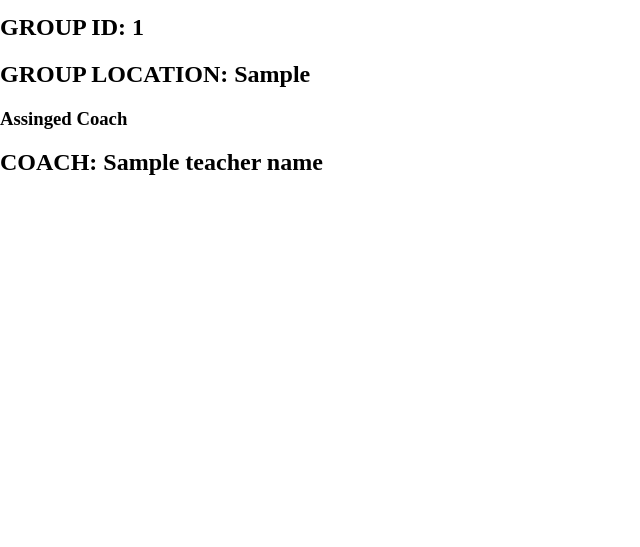
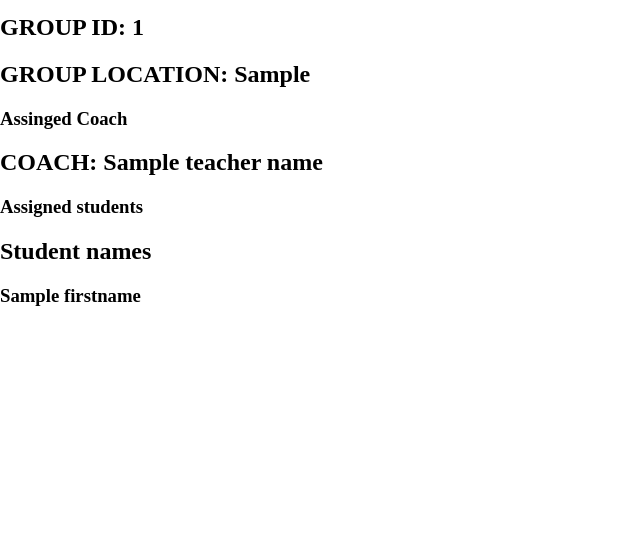
Before and after one commit to DenGian/php-crud, a PHP site: template View/groupinfopage.php in a window 1280 px wide. Shown: the part 155-702 px from the top of the page, without its empty margins (0-640 px from the left). Run offline with PHP 8.4, Linux system fonts and the light colour scheme; the template is opened without the code that fills it: most values are stand-ins (such as "Sample title", 1, 10 or a date in 2020).

Commit message:
added section to display all assigned students

```diff
--- a/View/groupinfopage.php
+++ b/View/groupinfopage.php
@@ -8,5 +8,11 @@
         <h2>GROUP LOCATION: <?= $group->getGroupLocation(); ?></h2>
         <h3>Assinged Coach</h3>
         <h2>COACH: <?= $teacherName; ?></h2>
+        <h3>Assigned students</h3>
+        <h2>Student names</h2>
+<!--        --><?php //var_dump($students);?>
+        <?php foreach($students as $student):?>
+            <h3><?=$student['firstname']?></h3>
+        <?php endforeach;?>
     </section>
 <?php require 'includes/footer.php' ?>
```
